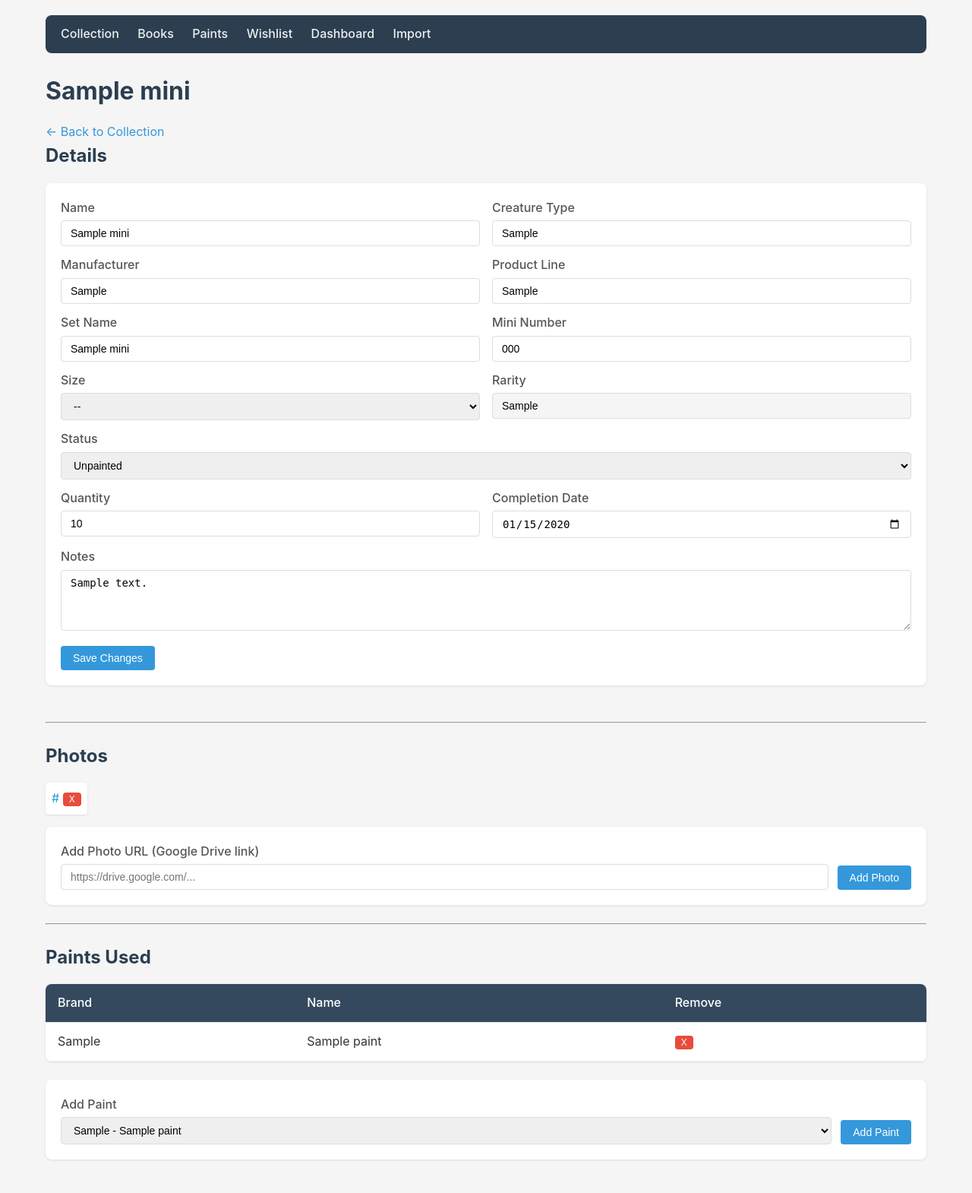
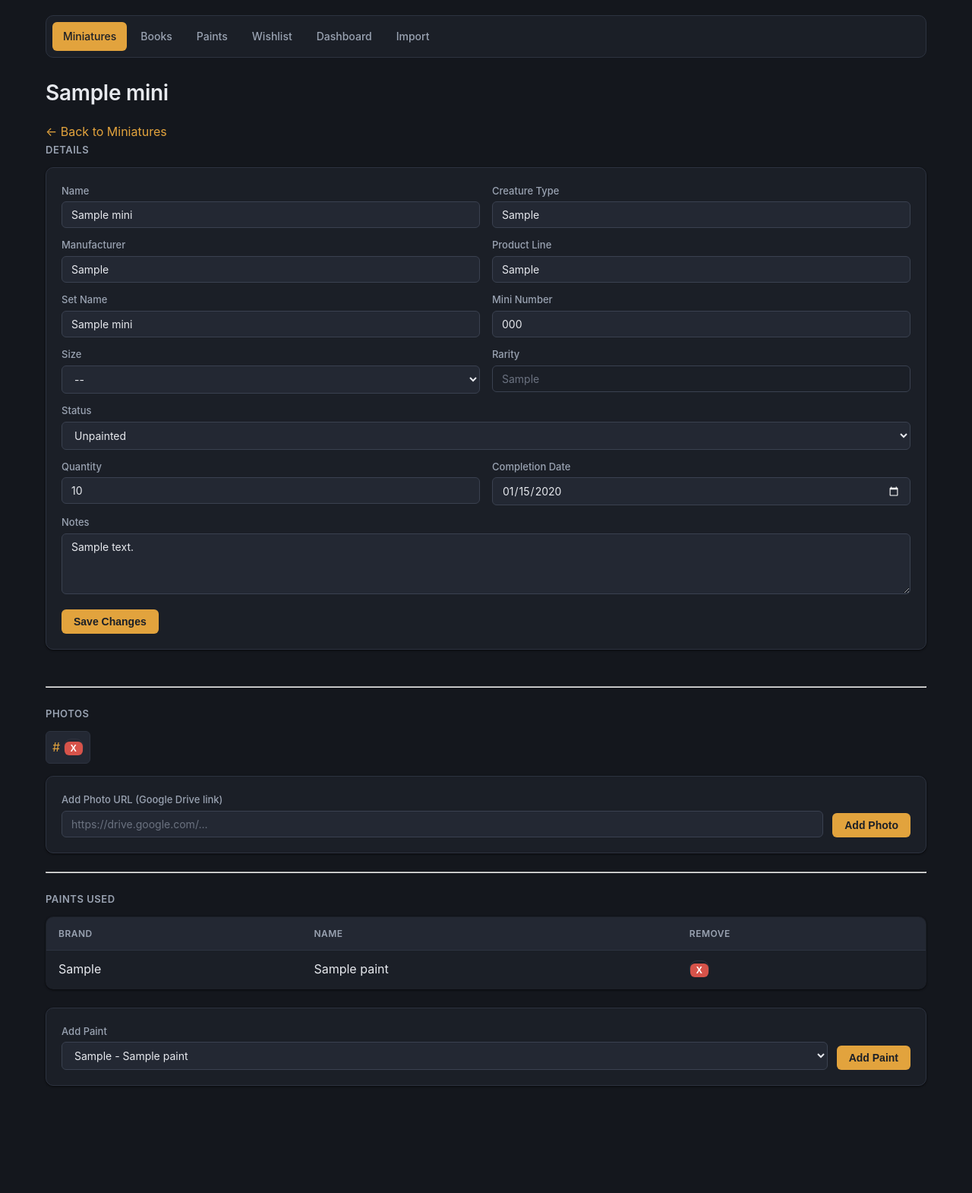
Before and after one commit to lcockerham/mini-tracker, a FastAPI app: page /minis/1 in a window 1280 px wide. Shown: the whole page at 76% size. After the commit the page ends 1430 px from the top, so only its background shows below. Run offline with FastAPI, Linux system fonts and the light colour scheme; tables that the repository leaves empty hold one stand-in row (values such as "Sample post").

Commit message:
Redesign UI with dark theme
Replace the flat light theme with a dark, amber-accented design:
CSS custom properties for colors/spacing, refined typography and
nav active-states, unified button colors, and dashboard/detail
templates moved off hardcoded inline light-theme styles onto
theme-aware classes so Chart.js and cards render correctly on dark
surfaces. Also fixes a misaligned search button.

Co-Authored-By: Claude Sonnet 5 <noreply@anthropic.com>
Claude-Session: https://claude.ai/code/session_0121VxxwJstaJKNTgwE2uyBM

```diff
--- a/app/static/css/style.css
+++ b/app/static/css/style.css
@@ -4,79 +4,149 @@
     padding: 0;
 }
 
+:root {
+    --bg: #14171d;
+    --surface: #1b1f27;
+    --surface-alt: #232833;
+    --border: #2d3340;
+    --border-strong: #3a4150;
+    --text: #e7e9ee;
+    --text-secondary: #9aa3b2;
+    --text-muted: #6b7280;
+
+    --accent: #e2a33d;
+    --accent-hover: #f0b455;
+    --accent-text: #1b1f27;
+
+    --danger: #d6534a;
+    --danger-hover: #c0453d;
+    --secondary: #4b5563;
+    --secondary-hover: #5b6472;
+
+    --status-unpainted: #52586a;
+    --status-in-progress: #c17d1f;
+    --status-done: #1f9d6c;
+    --status-pre-painted: #7c5cd1;
+
+    --shadow: 0 1px 3px rgba(0, 0, 0, 0.4), 0 1px 2px rgba(0, 0, 0, 0.3);
+}
+
+html {
+    color-scheme: dark;
+}
+
 body {
     font-family: -apple-system, BlinkMacSystemFont, "Segoe UI", Roboto, sans-serif;
     line-height: 1.6;
-    color: #333;
+    color: var(--text);
     max-width: 1200px;
     margin: 0 auto;
     padding: 20px;
-    background: #f5f5f5;
+    background: var(--bg);
 }
 
 nav {
-    background: #2c3e50;
-    padding: 12px 20px;
-    border-radius: 8px;
+    display: flex;
+    align-items: center;
+    gap: 4px;
+    background: var(--surface);
+    border: 1px solid var(--border);
+    padding: 8px;
+    border-radius: 10px;
     margin-bottom: 24px;
 }
 
 nav a {
-    color: #ecf0f1;
+    color: var(--text-secondary);
     text-decoration: none;
-    margin-right: 20px;
+    padding: 8px 14px;
+    border-radius: 6px;
     font-weight: 500;
+    font-size: 14px;
+    transition: color 0.15s ease, background 0.15s ease;
 }
 
 nav a:hover {
-    color: #3498db;
+    color: var(--text);
+    background: var(--surface-alt);
+    text-decoration: none;
+}
+
+nav a.active {
+    color: var(--accent-text);
+    background: var(--accent);
 }
 
 h1, h2 {
     margin-bottom: 16px;
-    color: #2c3e50;
+    color: var(--text);
+    font-weight: 600;
+    letter-spacing: -0.01em;
+}
+
+h1 {
+    font-size: 28px;
+}
+
+h2 {
+    font-size: 18px;
+    color: var(--text-secondary);
+    text-transform: uppercase;
+    letter-spacing: 0.04em;
+    font-size: 13px;
+    margin-bottom: 12px;
 }
 
 table {
     width: 100%;
     border-collapse: collapse;
-    background: white;
-    border-radius: 8px;
+    background: var(--surface);
+    border: 1px solid var(--border);
+    border-radius: 10px;
     overflow: hidden;
-    box-shadow: 0 1px 3px rgba(0,0,0,0.1);
+    box-shadow: var(--shadow);
     margin-bottom: 24px;
 }
 
 th, td {
     padding: 12px 16px;
     text-align: left;
-    border-bottom: 1px solid #eee;
+    border-bottom: 1px solid var(--border);
 }
 
 th {
-    background: #34495e;
-    color: white;
-    font-weight: 500;
+    background: var(--surface-alt);
+    color: var(--text-secondary);
+    font-weight: 600;
+    font-size: 12px;
+    text-transform: uppercase;
+    letter-spacing: 0.04em;
 }
 
-tr:hover {
-    background: #f8f9fa;
+tr:last-child td {
+    border-bottom: none;
+}
+
+tr:hover td {
+    background: var(--surface-alt);
 }
 
 a {
-    color: #3498db;
+    color: var(--accent);
     text-decoration: none;
 }
 
 a:hover {
+    color: var(--accent-hover);
     text-decoration: underline;
 }
 
 form {
-    background: white;
+    background: var(--surface);
+    border: 1px solid var(--border);
     padding: 20px;
-    border-radius: 8px;
-    box-shadow: 0 1px 3px rgba(0,0,0,0.1);
+    border-radius: 10px;
+    box-shadow: var(--shadow);
     margin-bottom: 24px;
 }
 
@@ -84,16 +154,36 @@ label {
     display: block;
     margin-bottom: 4px;
     font-weight: 500;
-    color: #555;
+    font-size: 13px;
+    color: var(--text-secondary);
 }
 
 input, select, textarea {
     width: 100%;
     padding: 8px 12px;
-    border: 1px solid #ddd;
-    border-radius: 4px;
+    background: var(--surface-alt);
+    border: 1px solid var(--border-strong);
+    border-radius: 6px;
     margin-bottom: 12px;
     font-size: 14px;
+    color: var(--text);
+    font-family: inherit;
+}
+
+input::placeholder, textarea::placeholder {
+    color: var(--text-muted);
+}
+
+input:focus, select:focus, textarea:focus {
+    outline: none;
+    border-color: var(--accent);
+    box-shadow: 0 0 0 3px rgba(226, 163, 61, 0.2);
+}
+
+input[readonly] {
+    background: var(--surface);
+    color: var(--text-muted);
+    cursor: not-allowed;
 }
 
 textarea {
@@ -104,41 +194,47 @@ textarea {
 button, .btn {
     display: inline-block;
     padding: 8px 16px;
-    background: #3498db;
-    color: white;
+    background: var(--accent);
+    color: var(--accent-text);
     border: none;
-    border-radius: 4px;
+    border-radius: 6px;
     cursor: pointer;
     font-size: 14px;
+    font-weight: 600;
+    text-decoration: none;
+    transition: background 0.15s ease;
+}
+
+button:hover, .btn:hover {
+    background: var(--accent-hover);
     text-decoration: none;
 }
 
-button:hover, .btn:hover {
-    background: #2980b9;
-}
-
 .btn-success {
-    background: #27ae60;
+    background: var(--accent);
+    color: var(--accent-text);
 }
 
 .btn-success:hover {
-    background: #219a52;
+    background: var(--accent-hover);
 }
 
 .btn-danger {
-    background: #e74c3c;
+    background: var(--danger);
+    color: #fff;
 }
 
 .btn-danger:hover {
-    background: #c0392b;
+    background: var(--danger-hover);
 }
 
 .btn-secondary {
-    background: #95a5a6;
+    background: var(--secondary);
+    color: #fff;
 }
 
 .btn-secondary:hover {
-    background: #7f8c8d;
+    background: var(--secondary-hover);
 }
 
 .form-row {
@@ -166,35 +262,93 @@ button:hover, .btn:hover {
 .search-form select,
 .search-form button {
     height: 38px;
+    margin-bottom: 12px;
 }
 
 .status-badge {
-    padding: 4px 8px;
+    padding: 4px 10px;
     border-radius: 12px;
     font-size: 12px;
-    font-weight: 500;
-    color: white;
+    font-weight: 600;
+    color: #fff;
     white-space: nowrap;
 }
 
-.status-unpainted { background: #95a5a6; }
-.status-in-progress { background: #f39c12; }
-.status-done { background: #27ae60; }
-.status-pre-painted { background: #8e44ad; }
+.status-unpainted { background: var(--status-unpainted); }
+.status-in-progress { background: var(--status-in-progress); }
+.status-done { background: var(--status-done); }
+.status-pre-painted { background: var(--status-pre-painted); }
 
 .flash {
     padding: 12px 16px;
-    border-radius: 4px;
+    border-radius: 8px;
     margin-bottom: 16px;
-    background: #d4edda;
-    color: #155724;
-    border: 1px solid #c3e6cb;
+    background: rgba(31, 174, 116, 0.15);
+    color: #5fe0ac;
+    border: 1px solid rgba(31, 174, 116, 0.35);
 }
 
 .flash.error {
-    background: #f8d7da;
-    color: #721c24;
-    border-color: #f5c6cb;
+    background: rgba(214, 83, 74, 0.15);
+    color: #f5948c;
+    border-color: rgba(214, 83, 74, 0.35);
+}
+
+.card {
+    background: var(--surface);
+    border: 1px solid var(--border);
+    padding: 20px;
+    border-radius: 10px;
+    box-shadow: var(--shadow);
+}
+
+.stats-grid {
+    display: grid;
+    grid-template-columns: repeat(auto-fit, minmax(200px, 1fr));
+    gap: 16px;
+    margin-bottom: 24px;
+}
+
+.stat-card {
+    text-align: center;
+}
+
+.stat-value {
+    font-size: 36px;
+    font-weight: 700;
+    color: var(--text);
+}
+
+.stat-label {
+    color: var(--text-secondary);
+    font-size: 13px;
+    text-transform: uppercase;
+    letter-spacing: 0.04em;
+    margin-top: 4px;
+}
+
+.charts-grid {
+    display: grid;
+    grid-template-columns: 1fr 1fr;
+    gap: 24px;
+}
+
+.charts-grid .card {
+    min-width: 0;
+}
+
+.photo-grid {
+    display: flex;
+    gap: 12px;
+    flex-wrap: wrap;
+    margin-bottom: 16px;
+}
+
+.photo-item {
+    background: var(--surface-alt);
+    border: 1px solid var(--border);
+    padding: 8px;
+    border-radius: 6px;
 }
 
 .book-navigation {
@@ -218,12 +372,12 @@ button:hover, .btn:hover {
 
 .book-navigation-position,
 .book-navigation-disabled {
-    color: #bdc3c7;
+    color: var(--text-muted);
     white-space: nowrap;
 }
 
 .book-navigation-position {
-    color: #ecf0f1;
+    color: var(--text-secondary);
     font-size: 14px;
 }
 
@@ -243,8 +397,9 @@ button:hover, .btn:hover {
     display: block;
     width: 100%;
     height: auto;
-    border-radius: 8px;
-    box-shadow: 0 2px 8px rgba(0, 0, 0, 0.18);
+    border-radius: 10px;
+    border: 1px solid var(--border);
+    box-shadow: 0 4px 16px rgba(0, 0, 0, 0.5);
 }
 
 @media (max-width: 800px) {
@@ -267,4 +422,8 @@ button:hover, .btn:hover {
         grid-row: 1;
         width: min(100%, 360px);
     }
+
+    .charts-grid {
+        grid-template-columns: 1fr;
+    }
 }
--- a/app/templates/base.html
+++ b/app/templates/base.html
@@ -4,16 +4,16 @@
     <meta charset="UTF-8">
     <meta name="viewport" content="width=device-width, initial-scale=1.0">
     <title>{% block title %}Mini-Tracker{% endblock %}</title>
-    <link rel="stylesheet" href="/static/css/style.css?v=3">
+    <link rel="stylesheet" href="/static/css/style.css?v=5">
 </head>
 <body>
     <nav>
-        <a href="/minis">Collection</a>
-        <a href="/books">Books</a>
-        <a href="/paints">Paints</a>
-        <a href="/wishlist">Wishlist</a>
-        <a href="/dashboard">Dashboard</a>
-        <a href="/import">Import</a>
+        <a href="/minis" class="{{ 'active' if request.url.path.startswith('/minis') }}">Miniatures</a>
+        <a href="/books" class="{{ 'active' if request.url.path.startswith('/books') }}">Books</a>
+        <a href="/paints" class="{{ 'active' if request.url.path.startswith('/paints') }}">Paints</a>
+        <a href="/wishlist" class="{{ 'active' if request.url.path.startswith('/wishlist') }}">Wishlist</a>
+        <a href="/dashboard" class="{{ 'active' if request.url.path.startswith('/dashboard') }}">Dashboard</a>
+        <a href="/import" class="{{ 'active' if request.url.path.startswith('/import') }}">Import</a>
     </nav>
 
     {% block content %}{% endblock %}
--- a/app/templates/minis/detail.html
+++ b/app/templates/minis/detail.html
@@ -3,7 +3,7 @@
 
 {% block content %}
 <h1>{{ mini.name }}</h1>
-<p><a href="/minis">&larr; Back to Collection</a></p>
+<p><a href="/minis">&larr; Back to Miniatures</a></p>
 
 <div class="form-row">
     <div>
@@ -54,7 +54,7 @@
                 </div>
                 <div>
                     <label for="rarity">Rarity</label>
-                    <input type="text" id="rarity" value="{{ mini.rarity or '' }}" readonly style="background: #f5f5f5; cursor: not-allowed;">
+                    <input type="text" id="rarity" value="{{ mini.rarity or '' }}" readonly>
                 </div>
             </div>
             <div class="form-row">
@@ -90,9 +90,9 @@
 
 <h2>Photos</h2>
 {% if mini.photos %}
-<div style="display: flex; gap: 12px; flex-wrap: wrap; margin-bottom: 16px;">
+<div class="photo-grid">
     {% for photo in mini.photos %}
-    <div style="background: white; padding: 8px; border-radius: 4px; box-shadow: 0 1px 3px rgba(0,0,0,0.1);">
+    <div class="photo-item">
         <a href="{{ photo.url }}" target="_blank">{{ photo.url | truncate(50) }}</a>
         <form method="post" action="/minis/{{ mini.id }}/photos/{{ photo.id }}/delete" style="display: inline; padding: 0; background: none; box-shadow: none; margin: 0;">
             <button type="submit" class="btn-danger" style="padding: 2px 8px; font-size: 12px;">X</button>
```
Also changed, not shown: app/templates/dashboard.html (+22 -18 lines).
